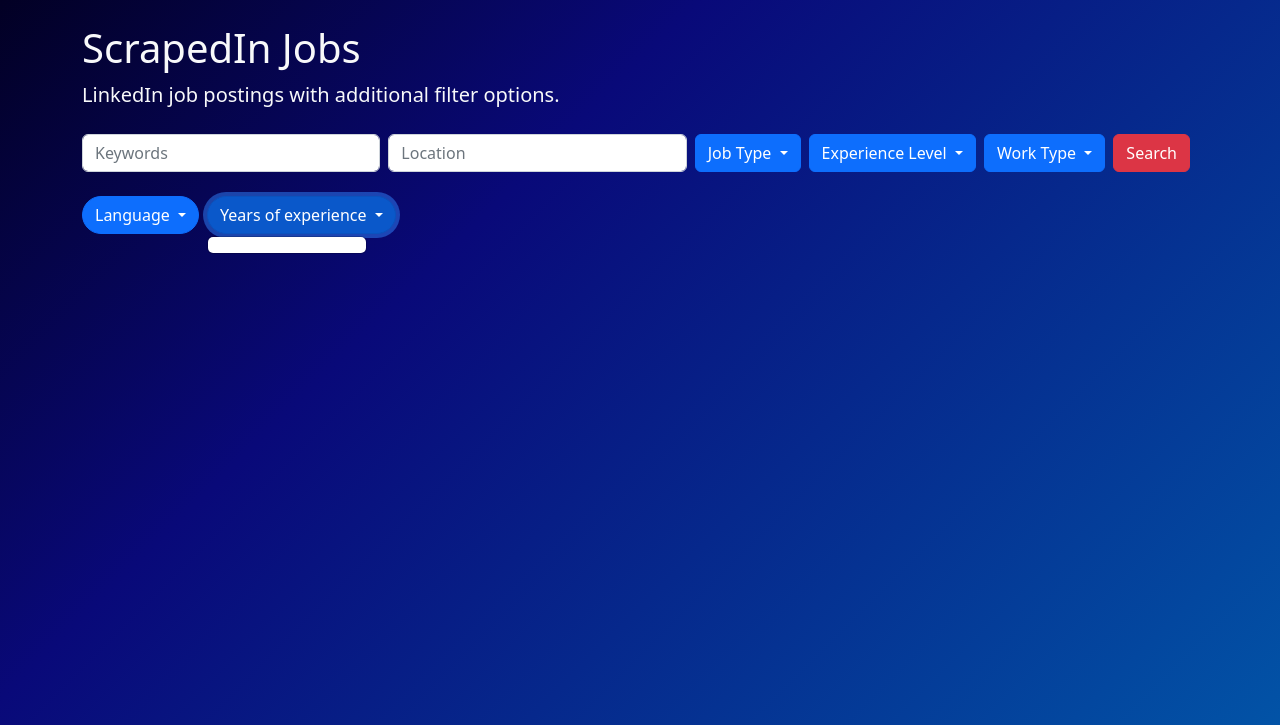
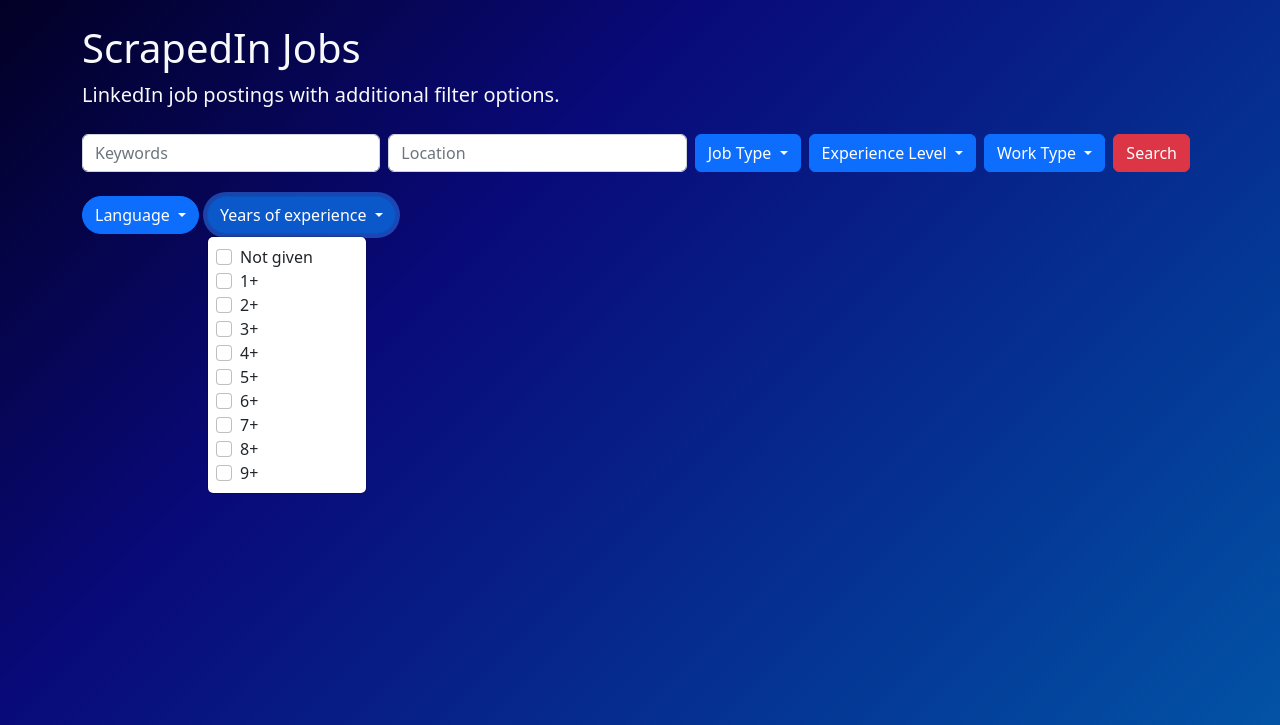
Before and after one commit to yetra/scrapedin-jobs, a Python web app: template scrapedin/templates/jobs.html in a window 1280 px wide, after a click on "Years of experience". Shown: the top 725 px of the page. Run offline with Jinja, Linux system fonts and the light colour scheme; the template is opened without the code that fills it, so the values that code supplies are empty.

Commit message:
Add Years of experience dropdown options

```diff
--- a/scrapedin/templates/jobs.html
+++ b/scrapedin/templates/jobs.html
@@ -185,7 +185,86 @@
               Years of experience
             </button>
             <ul class="dropdown-menu px-2">
-              <li></li>
+              <li>
+                <div class="form-check">
+                  <input class="form-check-input" type="checkbox" name="years_of_experience" value="0" id="YOE0">
+                  <label class="form-check-label" for="YOE0">
+                    Not given
+                  </label>
+                </div>
+              </li>
+              <li>
+                <div class="form-check">
+                  <input class="form-check-input" type="checkbox" name="years_of_experience" value="1" id="YOE1">
+                  <label class="form-check-label" for="YOE1">
+                    1+
+                  </label>
+                </div>
+              </li>
+              <li>
+                <div class="form-check">
+                  <input class="form-check-input" type="checkbox" name="years_of_experience" value="2" id="YE2">
+                  <label class="form-check-label" for="YE2">
+                    2+
+                  </label>
+                </div>
+              </li>
+              <li>
+                <div class="form-check">
+                  <input class="form-check-input" type="checkbox" name="years_of_experience" value="3" id="YE3">
+                  <label class="form-check-label" for="YE3">
+                    3+
+                  </label>
+                </div>
+              </li>
+              <li>
+                <div class="form-check">
+                  <input class="form-check-input" type="checkbox" name="years_of_experience" value="4" id="YE4">
+                  <label class="form-check-label" for="YE4">
+                    4+
+                  </label>
+                </div>
+              </li>
+              <li>
+                <div class="form-check">
+                  <input class="form-check-input" type="checkbox" name="years_of_experience" value="5" id="YE5">
+                  <label class="form-check-label" for="YE5">
+                    5+
+                  </label>
+                </div>
+              </li>
+              <li>
+                <div class="form-check">
+                  <input class="form-check-input" type="checkbox" name="years_of_experience" value="6" id="YE6">
+                  <label class="form-check-label" for="YE6">
+                    6+
+                  </label>
+                </div>
+              </li>
+              <li>
+                <div class="form-check">
+                  <input class="form-check-input" type="checkbox" name="years_of_experience" value="7" id="YE7">
+                  <label class="form-check-label" for="YE7">
+                    7+
+                  </label>
+                </div>
+              </li>
+              <li>
+                <div class="form-check">
+                  <input class="form-check-input" type="checkbox" name="years_of_experience" value="8" id="YE8">
+                  <label class="form-check-label" for="YE8">
+                    8+
+                  </label>
+                </div>
+              </li>
+              <li>
+                <div class="form-check">
+                  <input class="form-check-input" type="checkbox" name="years_of_experience" value="9" id="YE9">
+                  <label class="form-check-label" for="YE9">
+                    9+
+                  </label>
+                </div>
+              </li>
             </ul>
           </div>
         </form>
```
